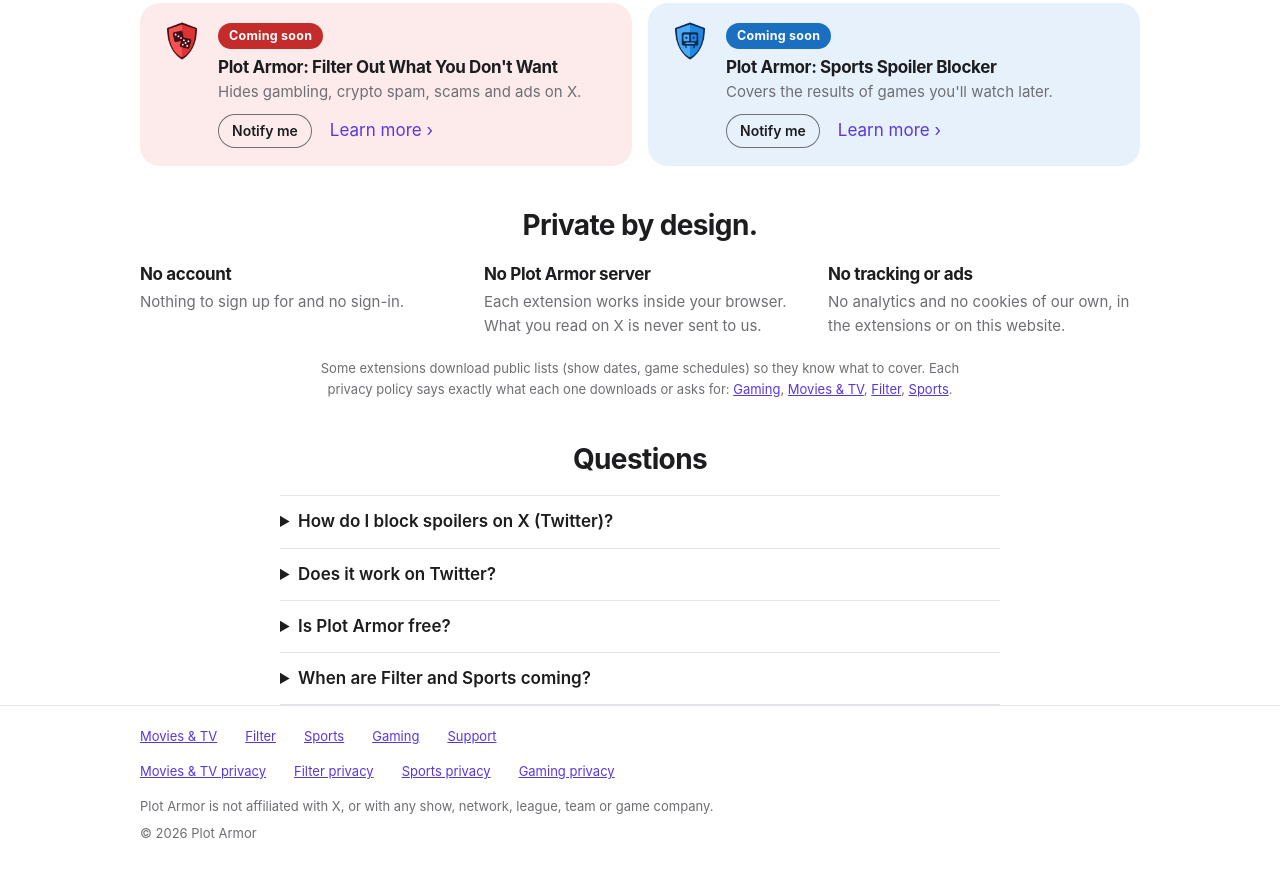
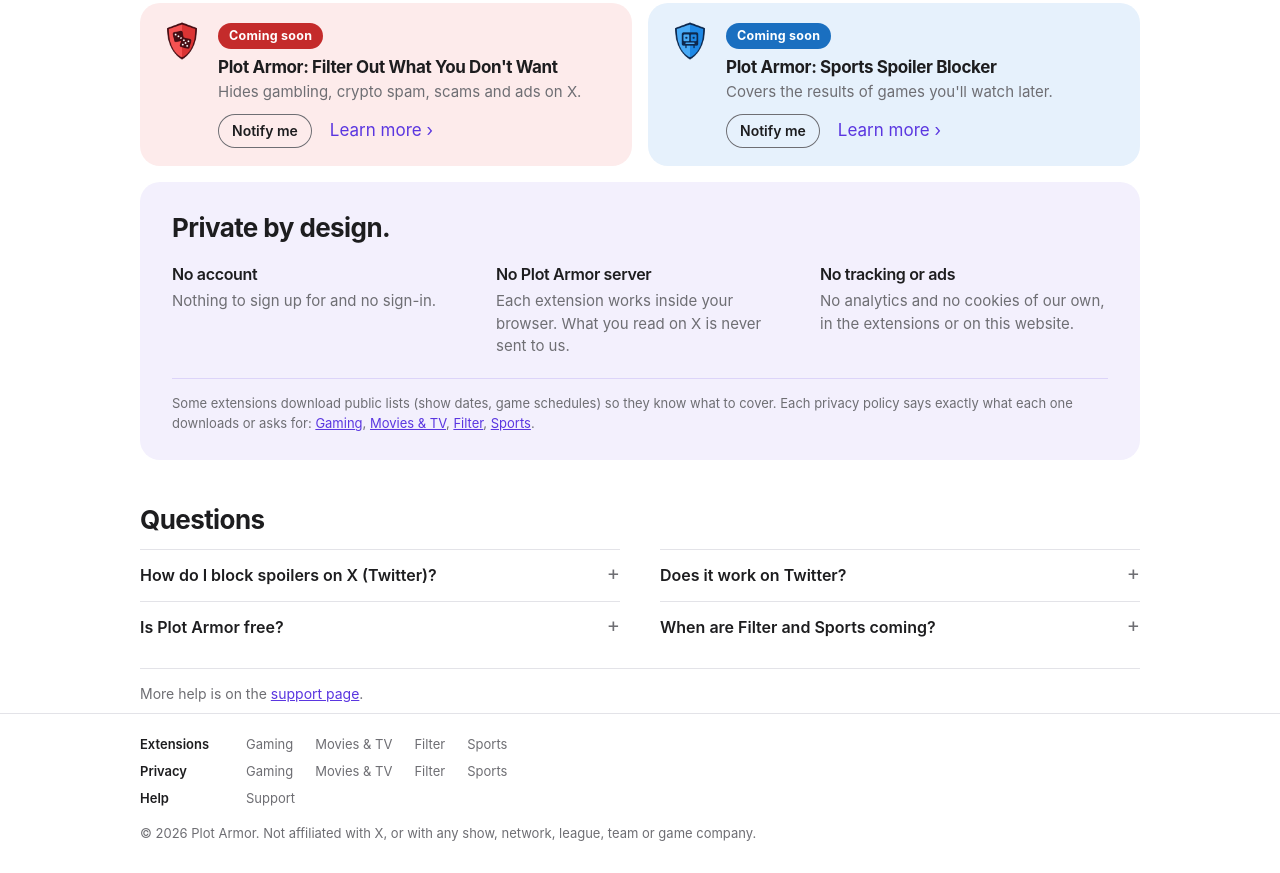
Before and after one commit to sellybros711/plot-armor-site, a plain HTML site: page docs/index.html in a window 1280 px wide. Shown: the part 568-1441 px from the top of the page. Drawn offline with Linux system fonts and the light colour scheme.

Commit message:
Front page bottom tidied: privacy in one tinted panel, questions in two columns, labelled footer on every page
Co-Authored-By: Claude Fable 5.2 <noreply@anthropic.com>

```diff
--- a/docs/home.css
+++ b/docs/home.css
@@ -143,3 +143,27 @@
   .next .soon-card:nth-child(1) .tag { background: #f67070; color: #2a0b0f; }
   .next .soon-card:nth-child(2) .tag { background: #62b6f7; color: #0b1d36; }
 }
+
+/* Bottom of the front page: one tinted privacy panel, questions in two columns */
+.home .site-foot a { color: var(--muted); text-decoration: none; }
+.home .site-foot a:hover { color: var(--text); }
+.panel { background: #f3f0fd; border-radius: 20px; padding: 30px 32px 26px; margin-top: 16px !important; }
+@media (prefers-color-scheme: dark) { .panel { background: #1a1730; } }
+.panel h2 { font-size: clamp(22px, 2.6vw, 26px); margin: 0 0 18px; }
+.panel .three { gap: 16px; }
+@media (min-width: 800px) { .panel .three { gap: 36px; } }
+.panel .three h3 { font-size: 16px; font-weight: 600; margin: 0 0 2px; }
+.panel .three p { font-size: 15px; line-height: 1.5; }
+.panel .note { font-size: 13px; color: var(--muted); margin: 20px 0 0; padding-top: 14px; border-top: 1px solid rgba(90, 54, 224, 0.15); }
+.questions { margin: 44px 0 0 !important; }
+.questions h2 { font-size: clamp(22px, 2.6vw, 26px); margin: 0 0 12px; }
+.questions .qs { max-width: none; margin: 0; border-top: 0; display: grid; gap: 0 40px; }
+@media (min-width: 800px) { .questions .qs { grid-template-columns: 1fr 1fr; align-items: start; } }
+.questions details { border-bottom: 0; border-top: 1px solid var(--line); padding: 13px 0; }
+.questions summary { list-style: none; display: flex; justify-content: space-between; gap: 16px; font-size: 16px; }
+.questions summary::-webkit-details-marker { display: none; }
+.questions summary::after { content: "+"; color: var(--muted); font-weight: 400; font-size: 20px; line-height: 1; }
+.questions details[open] summary::after { content: "–"; }
+.questions details p { font-size: 15px; }
+.questions .more-help { font-size: 14px; color: var(--muted); margin: 14px 0 0; padding-top: 14px; border-top: 1px solid var(--line); }
+.home main { padding-bottom: 40px; }
--- a/docs/index.html
+++ b/docs/index.html
@@ -93,7 +93,7 @@
     </div>
   </section>
 
-  <section class="band" aria-labelledby="private-h">
+  <section class="panel" aria-labelledby="private-h">
     <h2 id="private-h">Private by design.</h2>
     <div class="three">
       <div><h3>No account</h3><p>Nothing to sign up for and no sign-in.</p></div>
@@ -103,7 +103,7 @@
     <p class="note">Some extensions download public lists (show dates, game schedules) so they know what to cover. Each privacy policy says exactly what each one downloads or asks for: <a href="/games/privacy/">Gaming</a>, <a href="/movies-tv/privacy/">Movies &amp; TV</a>, <a href="/filter/privacy/">Filter</a>, <a href="/sports/privacy/">Sports</a>.</p>
   </section>
 
-  <section class="band" aria-labelledby="faq-h">
+  <section class="questions" aria-labelledby="faq-h">
     <h2 id="faq-h">Questions</h2>
     <div class="qs">
       <details><summary>How do I block spoilers on X (Twitter)?</summary><p>Add a Plot Armor extension to Chrome, pick the game or show you want protected, and keep scrolling. Posts about it are covered until you say you've caught up.</p></details>
@@ -111,26 +111,31 @@
       <details><summary>Is Plot Armor free?</summary><p>Yes. Plot Armor: Gaming and Plot Armor: Spoiler Blocker for Movies &amp; TV are free in the Chrome Web Store.</p></details>
       <details><summary>When are Filter and Sports coming?</summary><p>They're being built. Press Notify me on either one and we'll email you when it's in the Chrome Web Store.</p></details>
     </div>
+    <p class="more-help">More help is on the <a href="/support/">support page</a>.</p>
   </section>
 </main>
 
 <footer class="site-foot">
   <div class="wrap">
     <div class="cols">
+      <span class="foot-h">Extensions</span>
+      <a href="/games/">Gaming</a>
       <a href="/movies-tv/">Movies &amp; TV</a>
       <a href="/filter/">Filter</a>
       <a href="/sports/">Sports</a>
-      <a href="/games/">Gaming</a>
+    </div>
+    <div class="cols">
+      <span class="foot-h">Privacy</span>
+      <a href="/games/privacy/">Gaming</a>
+      <a href="/movies-tv/privacy/">Movies &amp; TV</a>
+      <a href="/filter/privacy/">Filter</a>
+      <a href="/sports/privacy/">Sports</a>
+    </div>
+    <div class="cols">
+      <span class="foot-h">Help</span>
       <a href="/support/">Support</a>
     </div>
-    <div class="cols">
-      <a href="/movies-tv/privacy/">Movies &amp; TV privacy</a>
-      <a href="/filter/privacy/">Filter privacy</a>
-      <a href="/sports/privacy/">Sports privacy</a>
-      <a href="/games/privacy/">Gaming privacy</a>
-    </div>
-    <p>Plot Armor is not affiliated with X, or with any show, network, league, team or game company.</p>
-    <p>© 2026 Plot Armor</p>
+    <p class="legal">© 2026 Plot Armor. Not affiliated with X, or with any show, network, league, team or game company.</p>
   </div>
 </footer>
 </body>
--- a/docs/style.css
+++ b/docs/style.css
@@ -206,3 +206,12 @@ body:not(.home) details p { color: var(--muted); }
 body:not(.home) .site-foot { font-size: 13px; padding: 20px 0 24px; }
 body:not(.home) .card .actions { margin-top: 14px; gap: 10px; }
 body:not(.home) .card .actions + p { margin: 12px 0 0; }
+
+/* Footer: quiet, labelled rows (every page) */
+.site-foot { border-top: 1px solid var(--line); margin-top: 8px; }
+.site-foot .cols { gap: 4px 22px; margin-bottom: 6px; align-items: baseline; }
+.site-foot .foot-h { width: 84px; flex: none; color: var(--text); font-weight: 600; }
+.site-foot a, body:not(.home) .site-foot a { color: var(--muted); text-decoration: none; }
+.site-foot a:hover { color: var(--text); text-decoration: underline; }
+.site-foot .legal { margin: 14px 0 0; }
+@media (max-width: 560px) { .site-foot .cols { gap: 4px 13px; } .site-foot .foot-h { width: 68px; } }
```
Also changed, not shown: docs/404.html (+13 -9 lines), docs/filter/index.html (+13 -9 lines), docs/filter/privacy/index.html (+13 -9 lines), docs/games/index.html (+13 -9 lines), docs/games/privacy/index.html (+13 -9 lines), docs/movies-tv/index.html (+13 -9 lines), docs/movies-tv/privacy/index.html (+13 -9 lines), docs/sports/index.html (+13 -9 lines), docs/sports/privacy/index.html (+13 -9 lines), docs/support/index.html (+13 -9 lines).
